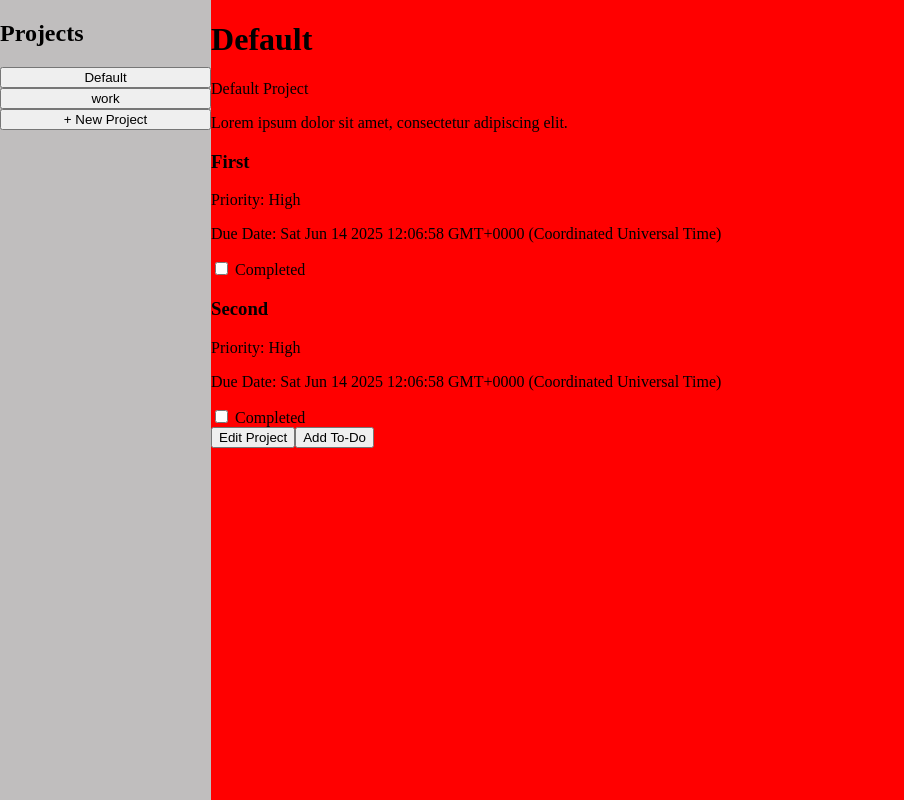
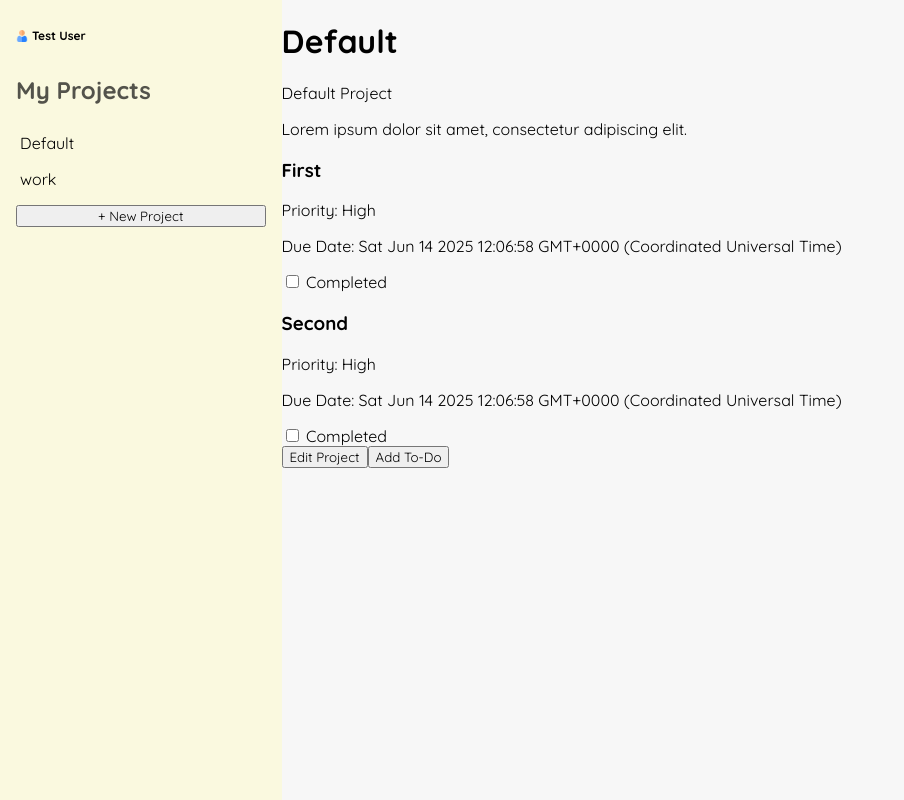
Before and after one commit to hmoh24/toDoProject, a website built with webpack: page src/template.html in a window 1280 px wide. Shown: the whole page, without its empty margins (0-904 px from the left). Built offline with nearby package versions, Linux system fonts and the light colour scheme.

Commit message:
css complete for sidebar, add new quicksand font

```diff
--- a/src/style.css
+++ b/src/style.css
@@ -1,8 +1,24 @@
+@font-face {
+    font-family: 'Quicksand';
+    src: url(./font/static/Quicksand-Regular.ttf) format(truetype);
+    font-weight: normal;
+    font-style: normal;
+}
+
+@font-face {
+    font-family: 'Quicksand';
+    src: url(./font/static/Quicksand-Bold.ttf) format(truetype);
+    font-weight: bold;
+    font-style: normal;
+}
+
 :root{
-    --primary-color: red;
-    --secondary-color: white;
-    --tertiary-color: rgb(192, 190, 190);
-    --accent-color: blue;
+    --primary-color: #f7f7f7;
+    --secondary-color: blue;
+    --tertiary-color: rgb(250, 249, 223);
+    --accent-color: rgb(133, 229, 255);
+    font-family: 'Quicksand';
+    font-weight: normal;
 }
 
 html, body{
@@ -12,19 +28,62 @@
     position: relative;
 }
 
+button, input, select, textarea {
+    font-family: inherit;
+}
+
 body {
     display: flex;
 }
 
+h1 {
+    font-family: 'Quicksand';
+    font-weight: bold;
+}
+
 .sidebar{
-    flex: 1 1 auto;
+    flex: 1 1 0;
     background-color: var(--tertiary-color);
     display: flex;
     flex-direction: column;
+    padding: 16px;
+}
+
+.iconContainer {
+    width: 100%;
+    display:flex;
+    align-items: center;
+}
+
+.iconContainer > img {
+    height: 12px;
+}
+
+.iconContainer > p {
+    margin-left: 4px;
+    font-weight: bolder;
+    font-size: 12px;
+}
+
+.sidebar > h2 {
+    color: rgb(83, 83, 75)
+}
+
+.projectSideButton {
+    text-align: left;
+    background-color: transparent;
+    border: none;
+    padding: 8px 4px;
+    font-size: 16px;
+}
+
+.projectSideButton:hover {
+    background: var(--accent-color);
 }
 
 .addProject {
     order: 99;
+    margin-top: 8px;
 }
 
 .toDoSection:hover {
@@ -32,7 +91,7 @@
 }
 
 main{
-    flex: 5 1 auto;
+    flex: 4 1 0;
     background-color: var(--primary-color);
 }
 
--- a/src/template.html
+++ b/src/template.html
@@ -7,7 +7,11 @@
 </head>
 <body>
     <section class="sidebar">
-        <h2>Projects</h2>
+        <div class="iconContainer">
+            <img src="user.png" alt="">
+            <p>Test User</p>
+        </div>
+        <h2>My Projects</h2>
         <button class="addProject">+ New Project</button>
     </section>
     <main>
```
Also changed, not shown: src/font/OFL.txt (added, +93 -0 lines), src/font/Quicksand-VariableFont_wght.ttf (added), src/font/README.txt (added), src/font/static/Quicksand-Bold.ttf (added), src/font/static/Quicksand-Light.ttf (added), src/font/static/Quicksand-Medium.ttf (added), src/font/static/Quicksand-Regular.ttf (added), src/font/static/Quicksand-SemiBold.ttf (added), src/user.png (added).
